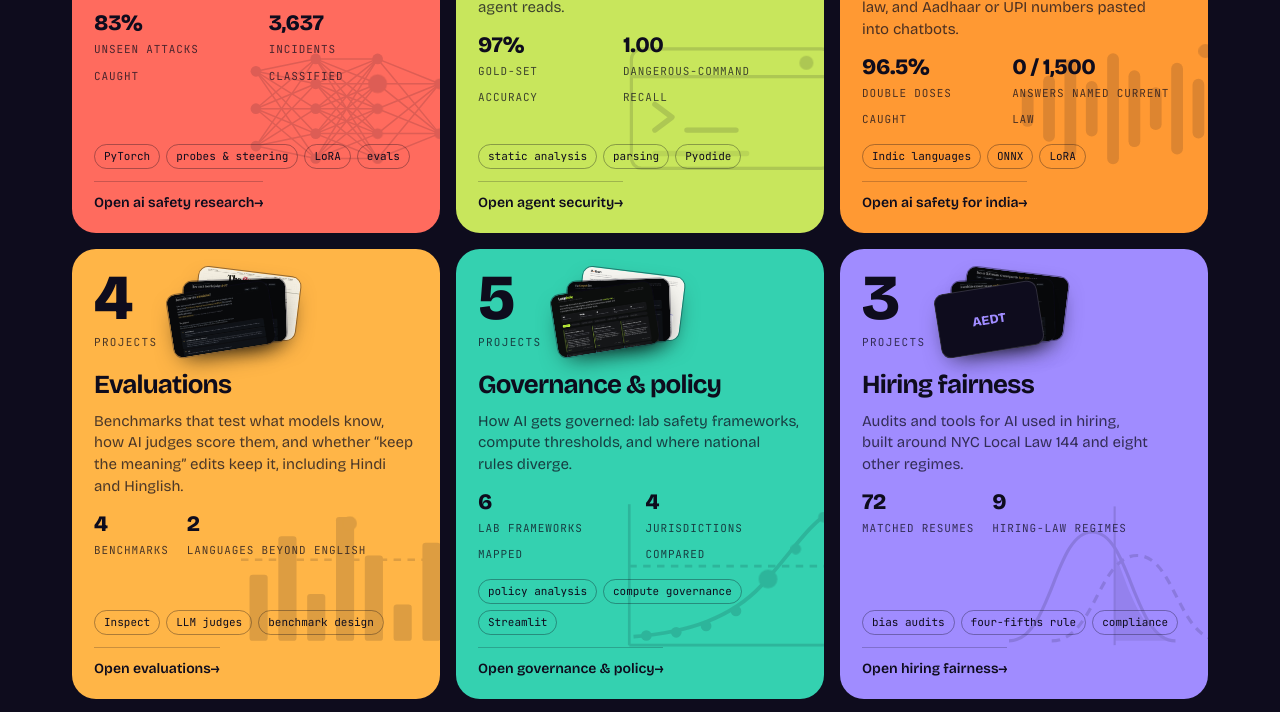
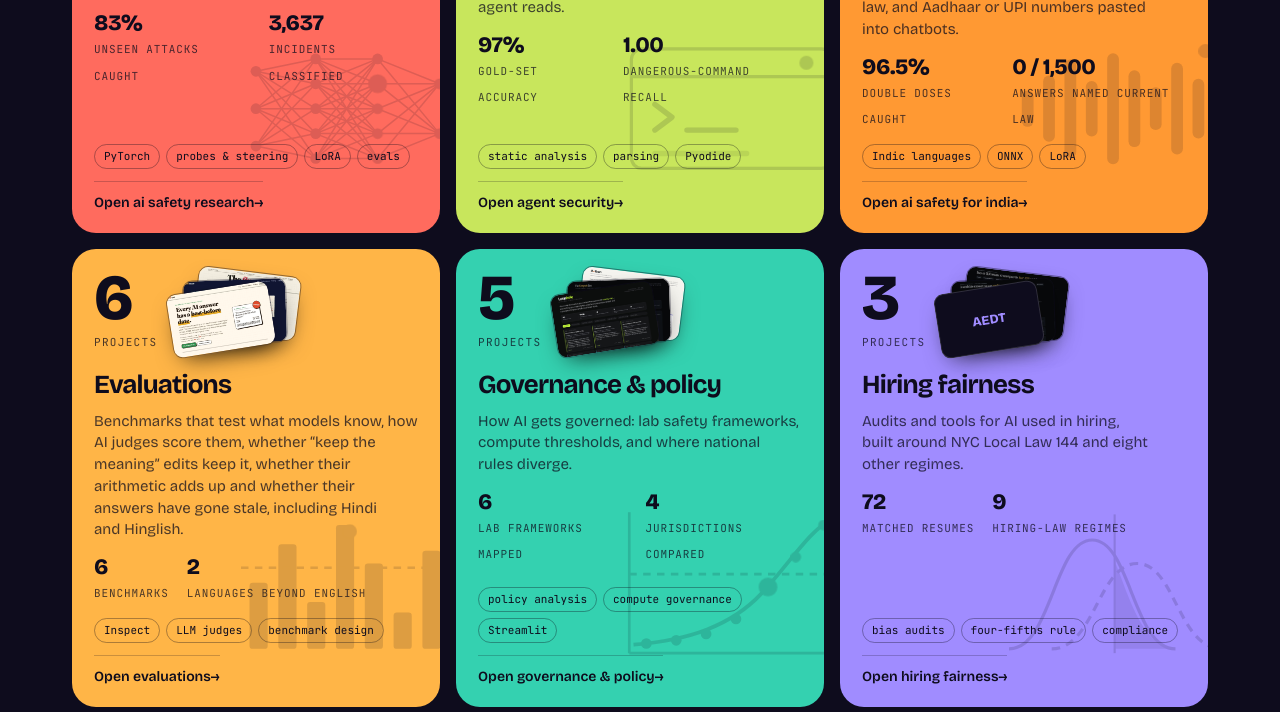
Before and after one commit to rishikeshn-eng/rishikeshn-eng.github.io, a plain HTML site: page index.html in a window 1280 px wide. Shown: the part 3217-3929 px from the top of the page. Drawn offline with nearby package versions, Linux system fonts and the light colour scheme; animation ran at ten frames a second.

Commit message:
Add hisaab and basi
Co-Authored-By: Claude Opus 5.5 <noreply@anthropic.com>

```diff
--- a/index.html
+++ b/index.html
@@ -782,6 +782,8 @@ const PROJECTS = [
   P("AI safety for India","Your legal AI cites a law India repealed","sanhita","India replaced the Indian Penal Code in 2024. Do models know?","0 of 1,500 answers named the law now in force, and 'BNS 302 for murder' is actually a different offence. So I built the checker","live",1),
   P("AI safety for India","Would you paste this into a chatbot?","parda","People paste passwords, API keys and Aadhaar numbers into chatbots. Can a check in your browser catch them and put the values back in the answer?","Caught every key, ID and card on held-out tests, where Microsoft Presidio caught 11% of API keys. 88% of its “never paste” flags on real ChatGPT prompts were right. Plus Leak Hunt, a game","live",1),
   P("Evals","Did the AI change what you meant?","fineprint","Ask a model to make your writing sound professional “without changing the meaning”. Does it?","Small models changed the meaning in half their professional rewrites (51%, judge-checked) and 1 in 12 grammar fixes. One dropped “do not use to make a child sleepy” from a drug label. My checker flags where to look, and I say how noisy it is. Plus a game","live",1),
+  P("Evals","Can the AI add?","hisaab","Chatbots show their working, and nobody re-does it. How often does the arithmetic in an answer not add up?","1 in 4 real ChatGPT answers with working had a sum that didn't add up. My checker recomputes every line (92% of its flags were real slips) and catches 19–51% of small models' wrong answers. Plus Galti Pakdo, a game","live",1),
+  P("Evals","Is this answer stale?","basi","Models learn the world up to one date and answer for years. Do they say when an answer might be out of date?","On 58 leaders who changed in 2025–26, small models named the old one 52% of the time and named today's holder once. Asked to date its answer, one claimed 2025 while naming 2023's leader. Plus Expiry Check, a game","live",1),
   P("Evals","Judge drift","judge-drift","How much does an AI judge's score move for reasons unrelated to quality?","Verbosity, rubric wording, position bias and repeat noise on matched answers","live",1),
   P("Evals","Multilingual safety gap","multilingual-safety-gap","Do safety behaviours hold in Hindi or Hinglish?","Matched English, Hindi and Hinglish prompts, scored for under- and over-refusal","live",1),
   P("Evals","Carbon policy eval","carbon-policy-eval","Do models know India's carbon market, and resist false premises about it?","An Inspect benchmark of factual and false-premise questions","live",1),
@@ -817,7 +819,9 @@ const USED = {
   "khurak":["char-CNN + BiGRU","ONNX","MLX","Devanagari matching"],
   "sanhita":["citation parsing","LoRA","NCRB tables","JS port"],
   "parda":["checksums & regex","Presidio baseline","WildChat · ShareGPT","in-browser JS"],
-  "fineprint":["Myers diff","MLX: Qwen · Llama · Gemma","LLM judge","bootstrap CIs"]};
+  "fineprint":["Myers diff","MLX: Qwen · Llama · Gemma","LLM judge","bootstrap CIs"],
+  "hisaab":["expression parser","WildChat · ShareGPT","MLX: Qwen · Llama · Gemma","in-browser JS"],
+  "basi":["Wikidata SPARQL","MLX: Qwen · Llama · Gemma","WildChat","in-browser JS"]};
 const THROUGH = [
   ["AI does what you ask","the common view","It tells you what you want to hear","sycophancy"],
   ["It explains its reasoning","the common view","The explanation isn't always the real reason","chain-of-thought"],
@@ -836,7 +840,7 @@ const CATS = [
   {id:"safety",name:"AI safety research",c1:"#FF6B5E",c2:"#FFB547",desc:"Six real experiments on how models fail: sycophancy, hidden reasoning, test-gaming, hijacking, poisoning and real-world incidents.",cat:"Six risks",kp:[["83%","unseen attacks caught"],["3,637","incidents classified"]],skills:["PyTorch","probes & steering","LoRA","evals"]},
   {id:"agent",name:"Agent security",c1:"#C8E65C",c2:"#E2F39A",desc:"Guardrails for coding agents: what a shell command will touch, whether a patch games the tests, and text hidden in what an agent reads.",cat:"Agent security",kp:[["97%","gold-set accuracy"],["1.00","dangerous-command recall"]],skills:["static analysis","parsing","Pyodide"]},
   {id:"india",name:"AI safety for India",c1:"#FF9933",c2:"#FFC285",desc:"Safety tools built for India: cloned voices in Hindi and Tamil, medicine brand mix-ups in health chatbots, a legal AI still citing repealed law, and Aadhaar or UPI numbers pasted into chatbots.",cat:"AI safety for India",kp:[["96.5%","double doses caught"],["0 / 1,500","answers named current law"]],skills:["Indic languages","ONNX","LoRA"]},
-  {id:"evals",name:"Evaluations",c1:"#FFB547",c2:"#FFD27A",desc:"Benchmarks that test what models know, how AI judges score them, and whether “keep the meaning” edits keep it, including Hindi and Hinglish.",cat:"Evals",kp:[["4","benchmarks"],["2","languages beyond English"]],skills:["Inspect","LLM judges","benchmark design"]},
+  {id:"evals",name:"Evaluations",c1:"#FFB547",c2:"#FFD27A",desc:"Benchmarks that test what models know, how AI judges score them, whether “keep the meaning” edits keep it, whether their arithmetic adds up and whether their answers have gone stale, including Hindi and Hinglish.",cat:"Evals",kp:[["6","benchmarks"],["2","languages beyond English"]],skills:["Inspect","LLM judges","benchmark design"]},
   {id:"gov",name:"Governance & policy",c1:"#34D1B0",c2:"#7EE3CF",desc:"How AI gets governed: lab safety frameworks, compute thresholds, and where national rules diverge.",cat:"Governance",kp:[["6","lab frameworks mapped"],["4","jurisdictions compared"]],skills:["policy analysis","compute governance","Streamlit"]},
   {id:"fair",name:"Hiring fairness",c1:"#A08CFF",c2:"#CFC8F2",desc:"Audits and tools for AI used in hiring, built around NYC Local Law 144 and eight other regimes.",cat:"Hiring fairness",kp:[["72","matched resumes"],["9","hiring-law regimes"]],skills:["bias audits","four-fifths rule","compliance"]},
   {id:"labs",name:"Interactive labs",c1:"#FF7AB6",c2:"#FFA3CB",desc:"Hands-on explainers for fairness, privacy, watermarking, recourse and embedding bias, plus an EV adoption dashboard.",cat:"Labs",kp:[["5","explainer labs"],["1","survey dashboard"]],skills:["explainers","data viz","JavaScript"]},
@@ -964,7 +968,7 @@ const methHTML=p=>`<p class="meth"><b>Method</b>${p.m}</p>`;
 (()=>{ const n=PROJECTS.length+MKT.length, b=$("#projCount"); b.dataset.count=n; b.textContent=n })();
 
 /* work: two highlights + category tiles that open a sheet */
-(()=>{ const JPG=new Set(['ai-incident-radar', 'backdoor-detect-lab', 'carbon-policy-eval', 'compute-line', 'cot-faithfulness-audit', 'embedded-bias-lab', 'epsilon-privacy-lab', 'eval-awareness-gap', 'greenlist-watermark-lab', 'hiring-bias-audit', 'if-then', 'injection-shield', 'judge-drift', 'loophole', 'measured', 'multilingual-safety-gap', 'recourse-lab', 'structured-screening', 'sycophancy-probe-steer', 'threshold-fairness-lab', 'blast-radius', 'rigged', 'invisible-ink', 'asli', 'khurak', 'sanhita', 'parda', 'fineprint']), VID=new Set(['ai-incident-radar', 'backdoor-detect-lab', 'cot-faithfulness-audit', 'eval-awareness-gap', 'injection-shield', 'sycophancy-probe-steer']);
+(()=>{ const JPG=new Set(['hisaab', 'basi', 'ai-incident-radar', 'backdoor-detect-lab', 'carbon-policy-eval', 'compute-line', 'cot-faithfulness-audit', 'embedded-bias-lab', 'epsilon-privacy-lab', 'eval-awareness-gap', 'greenlist-watermark-lab', 'hiring-bias-audit', 'if-then', 'injection-shield', 'judge-drift', 'loophole', 'measured', 'multilingual-safety-gap', 'recourse-lab', 'structured-screening', 'sycophancy-probe-steer', 'threshold-fairness-lab', 'blast-radius', 'rigged', 'invisible-ink', 'asli', 'khurak', 'sanhita', 'parda', 'fineprint']), VID=new Set(['ai-incident-radar', 'backdoor-detect-lab', 'cot-faithfulness-audit', 'eval-awareness-gap', 'injection-shield', 'sycophancy-probe-steer']);
   const ART={
     safety:(()=>{ const L=[3,5,5,2],X=[14,70,128,186]; let e="",n=""; L.forEach((c,i)=>{ for(let j=0;j<c;j++){ const y=(j+1)*140/(c+1); if(i<L.length-1){ const c2=L[i+1]; for(let k=0;k<c2;k++) e+=`<line x1="${X[i]}" y1="${y}" x2="${X[i+1]}" y2="${(k+1)*140/(c2+1)}"/>` } const hot=i===2&&j===1; n+=`<circle cx="${X[i]}" cy="${y}" r="${hot?8:5}"${hot?' class="hot"':""}/>` } }); return `<g stroke="currentColor" stroke-width="1.4">${e}</g><g fill="currentColor">${n}</g>` })(),
     evals:`<g fill="currentColor">${[62,98,44,116,80,34,92].map((h,i)=>`<rect x="${8+i*27}" y="${132-h}" width="17" height="${h}" rx="3"/>`).join("")}</g><line x1="0" y1="56" x2="200" y2="56" stroke="currentColor" stroke-width="2.5" stroke-dasharray="7 6"/><circle class="hot" cx="102" cy="22" r="6" fill="currentColor"/>`,
```
Also changed, not shown: clips/basi.jpg (added), clips/hisaab.jpg (added).
